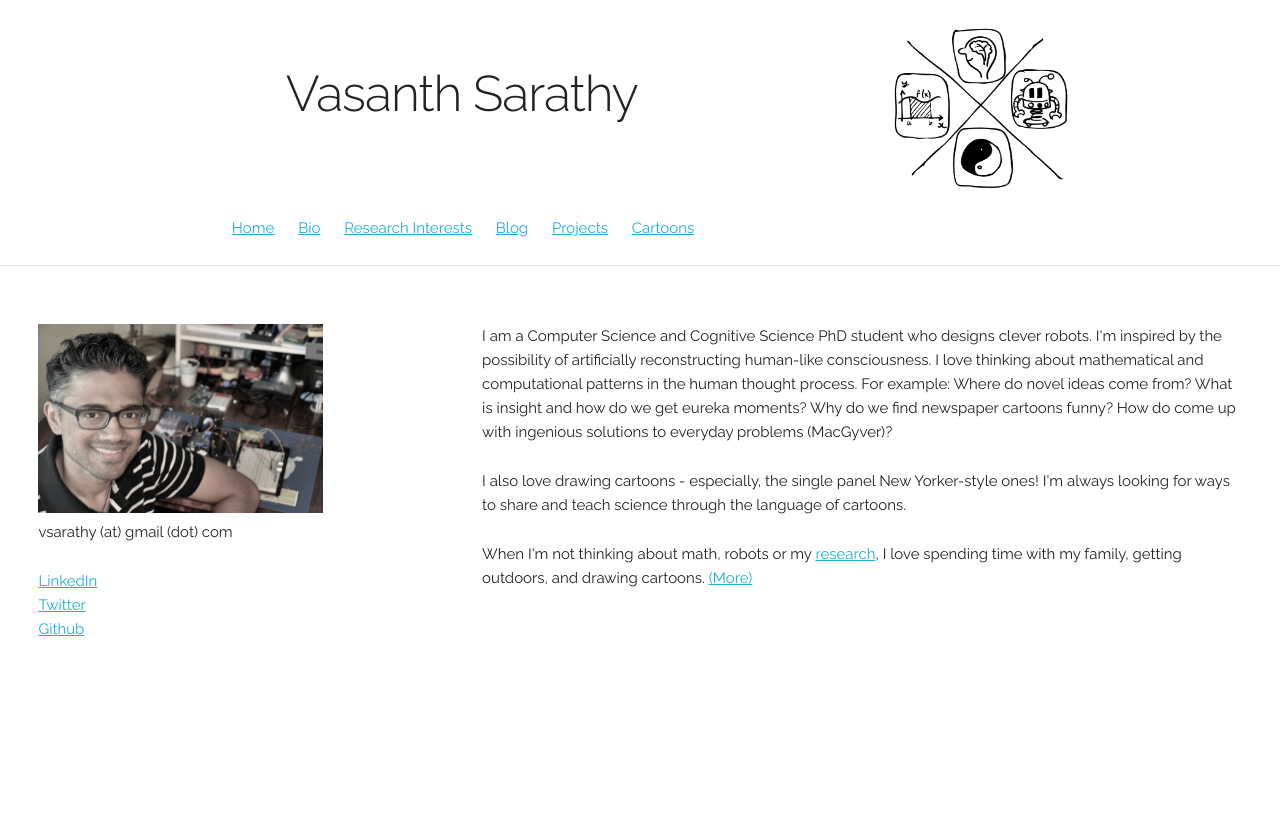
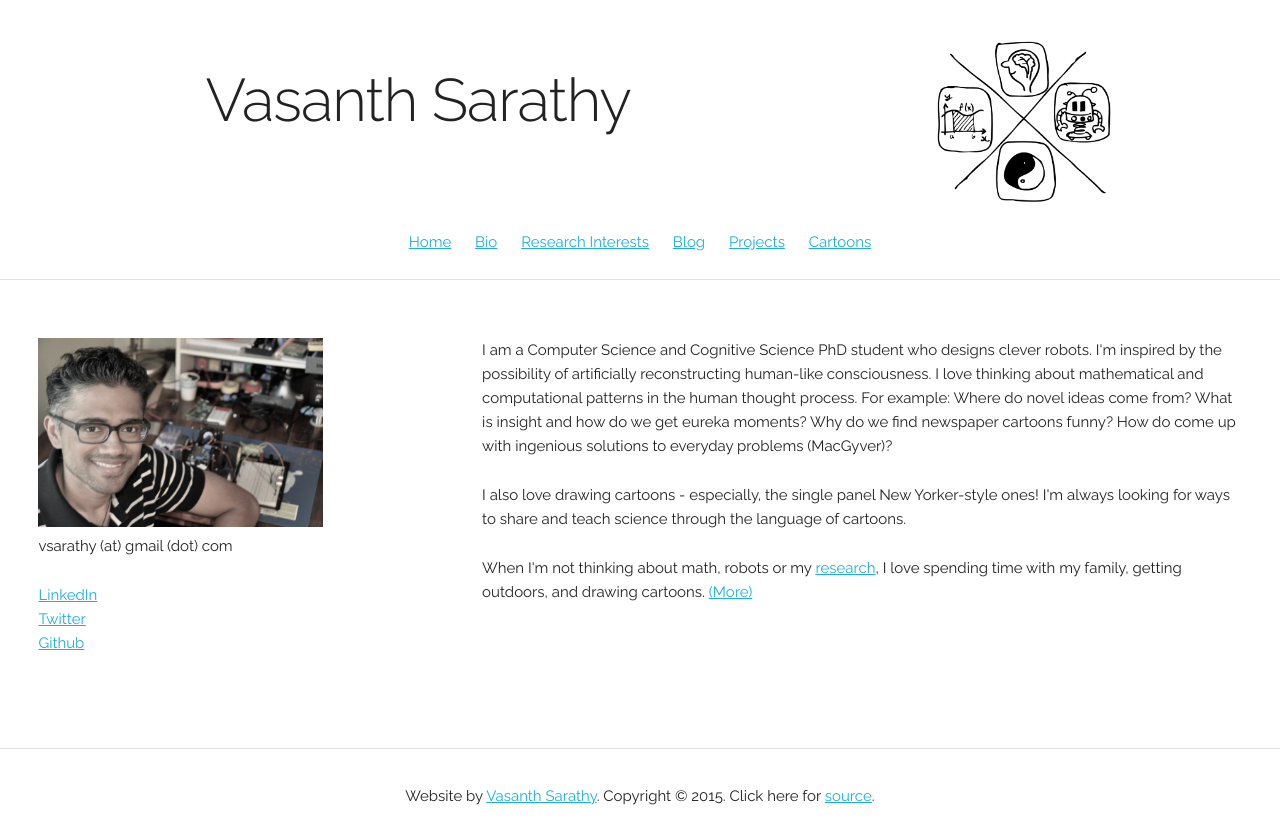
Before and after one commit to vasanthsarathy/vsarathy.com-flask, a Flask app: page / in a window 1280 px wide; the page is wider, and only the part inside the window is pictured. Before the commit the page ends 636 px from the top of that part, so only its background shows below. Run offline with Flask 2, Linux system fonts and the light colour scheme.

Commit message:
Updated alignment to header

```diff
--- a/static/css/skeleton.css
+++ b/static/css/skeleton.css
@@ -148,7 +148,7 @@ h6 { font-size: 1.5rem; line-height: 1.6;  letter-spacing: 0; }
 
 /* Larger than phablet */
 @media (min-width: 550px) {
-  h1 { font-size: 5.0rem; }
+  h1 { font-size: 6.0rem; }
   h2 { font-size: 4.2rem; }
   h3 { font-size: 3.6rem; }
   h4 { font-size: 3.0rem; }
--- a/templates/base.html
+++ b/templates/base.html
@@ -31,17 +31,21 @@
 	<body>
 		<!-- Header -->
 		<header>
-			<div class="row">
-				<div class="six columns offset-by-two" style="padding: 5%">
+			<div class="row" style="text-align: center">
+<!-- 				<h1> Vasanth Sarathy </h1>
+				<img src="/static/images/vsarathy_logo.png" style="width:15%">
+ -->
+
+				<div class="eight columns" style="padding: 5%">
 					<h1> Vasanth Sarathy </h1>
 				</div>
-				<div class="four columns" style="padding-top: 1%">
-					<img src="/static/images/vsarathy_logo.png" style="width:50%">
+				<div class="three columns" style="padding-top: 2%">
+					<img src="/static/images/vsarathy_logo.png" style="width:70%">
 				</div>
 			</div>
 
-			<div class="row" >
-				<div class="twelve columns offset-by-two" id="menu">
+			<div class="row" id ="menu" style="text-align: center" >
+<!-- 				<div class="twelve columns offset-by-two" id="menu"> -->
 					<ul>
 						<li><a href="/">Home</a></li>
 						<li><a href="/">Bio</a></li>
@@ -60,4 +64,12 @@
 		{% block content %}
 		{% endblock %}
 	</body>
+	<footer>
+		<div class="row" style="text-align: center">
+			<hr>
+    		<p>
+    			Website by <a href="http://vsarathy.com">Vasanth Sarathy</a>. Copyright © 2015. Click here for <a href="https://github.com/vasanthsarathy/vsarathy.com-flask">source</a>.
+    		</p>
+    	</div>
+	</footer>
 </html>
```
